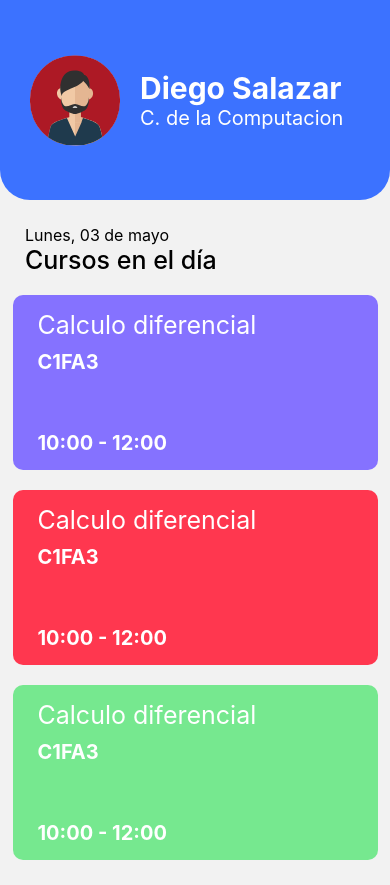
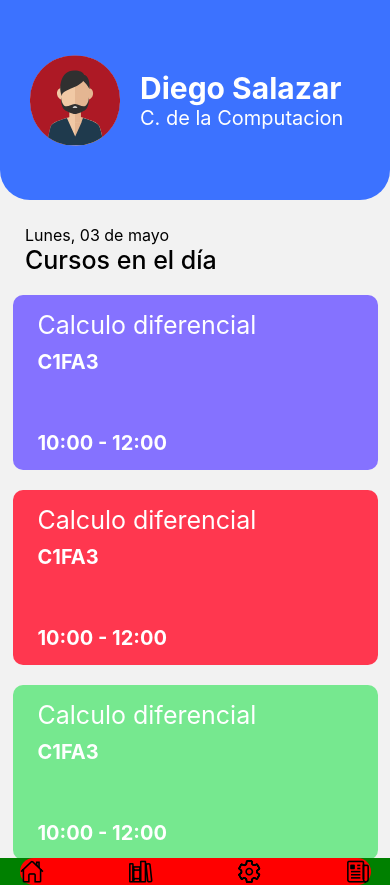
Before and after one commit to ICH-TEAM/chronos-app, a React Native app: screen /Home in a window 390 px wide. Built offline with nearby package versions, Linux system fonts and the light colour scheme.

Commit message:
general scrren

```diff
--- a/src/components/Navbar/index.tsx
+++ b/src/components/Navbar/index.tsx
@@ -17,27 +17,32 @@ const News = (
 const Navbar: FC<any> = () => {
   return (
     <View style={styles.container}>
-      {Home}
-      {Courses}
-      {Settings}
-      {News}
+      <View style={styles.navigation}>
+        {Home}
+        {Courses}
+        {Settings}
+        {News}
+      </View>
     </View>
   )
 }
 const styles = StyleSheet.create({
   container: {
     flex: 1,
-    padding: 20,
+    backgroundColor: 'green',
+    position: 'absolute',
+    width: '100%',
+    alignItems: 'center',
+    bottom: 0,
+    left: 0,
+  },
+  navigation: {
+    borderRadius: 15,
+    width: '90%',
     display: 'flex',
     flexDirection: 'row',
     justifyContent: 'space-between',
-    borderRadius: 15,
-    backgroundColor: '#EFF2F5',
-    // borderColor: '#ffffff',
-    overflow: 'hidden',
-    // shadowOffset: {width: 300, height: 300},
-    // shadowColor: 'black',
-    // shadowOpacity: 10,
+    backgroundColor: 'red',
   },
 })
 export default Navbar
--- a/src/layouts/GeneralScreen.tsx
+++ b/src/layouts/GeneralScreen.tsx
@@ -1,5 +1,6 @@
 import React, {FC} from 'react'
 import {ScrollView} from 'react-native'
+import {Navbar} from './../components'
 
 interface GeneralLayoutProps {
   children: JSX.Element
@@ -9,6 +10,7 @@ const GeneralScreen: FC<GeneralLayoutProps> = props => {
   return (
     <ScrollView contentInsetAdjustmentBehavior="automatic">
       {children}
+      <Navbar />
     </ScrollView>
   )
 }
```
